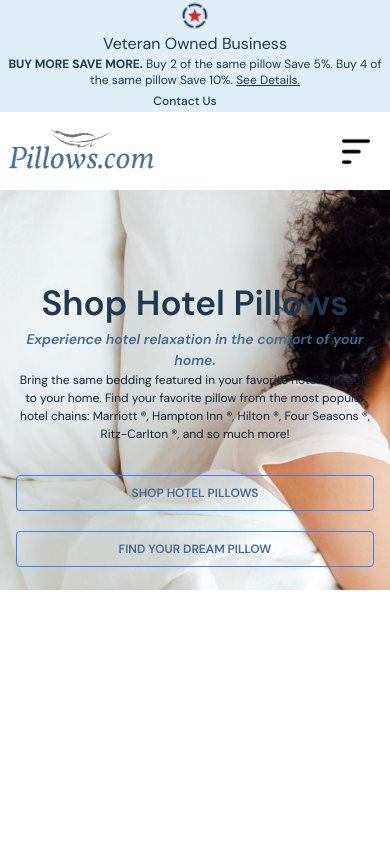
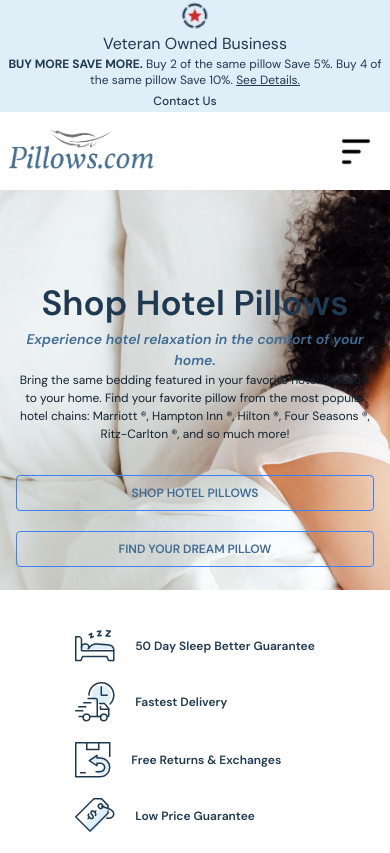
Before and after one commit to markk300/Pillows, a React (Create React App) app: page / in a window 390 px wide. Built offline with nearby package versions, Linux system fonts and the light colour scheme.

Commit message:
middlePart done full responsive

```diff
--- a/src/components/Home/Home.js
+++ b/src/components/Home/Home.js
@@ -1,10 +1,14 @@
 import React from 'react'
 import { Hero } from './Hero'
+import { MidlePart } from './MidlePart'
 
 export const Home = () => {
   return (
     <>
     <Hero />
+    <div className='pt-10'>
+    <MidlePart />
+    </div>
     </>
   )
 }
--- /dev/null
+++ b/src/components/Home/MidlePart.js
@@ -0,0 +1,30 @@
+import React from "react";
+import Bed from "../../assets/Icons/Group 18.png";
+import Delivery from "../../assets/Icons/Group 15.png";
+import Return from "../../assets/Icons/Group 16.png";
+import LowPrice from "../../assets/Icons/Group 21.png";
+
+export const MidlePart = () => {
+  return (
+    <div className="flex justify-center">
+      <div className=" sm:flex gap-20 ">
+        <div className="flex mb-5 gap-5 items-center">
+          <img src={Bed} alt="first img" />
+          <p className="text-xs text-primary font-semibold">50 Day Sleep Better Guarantee</p>
+        </div>
+        <div className="flex mb-5 gap-5 items-center">
+          <img src={Delivery} alt="second img" />
+          <p className="text-xs  text-primary font-semibold">Fastest Delivery</p>
+        </div>
+        <div className="flex mb-5 gap-5 items-center">
+          <img src={Return} alt="third img" />
+          <p className="text-xs  text-primary font-semibold">Free Returns & Exchanges</p>
+        </div>
+        <div className="flex mb-5 gap-5 items-center">
+          <img src={LowPrice} alt="forth img" />
+          <p className="text-xs  text-primary font-semibold">Low Price Guarantee</p>
+        </div>
+      </div>
+    </div>
+  );
+};
```
